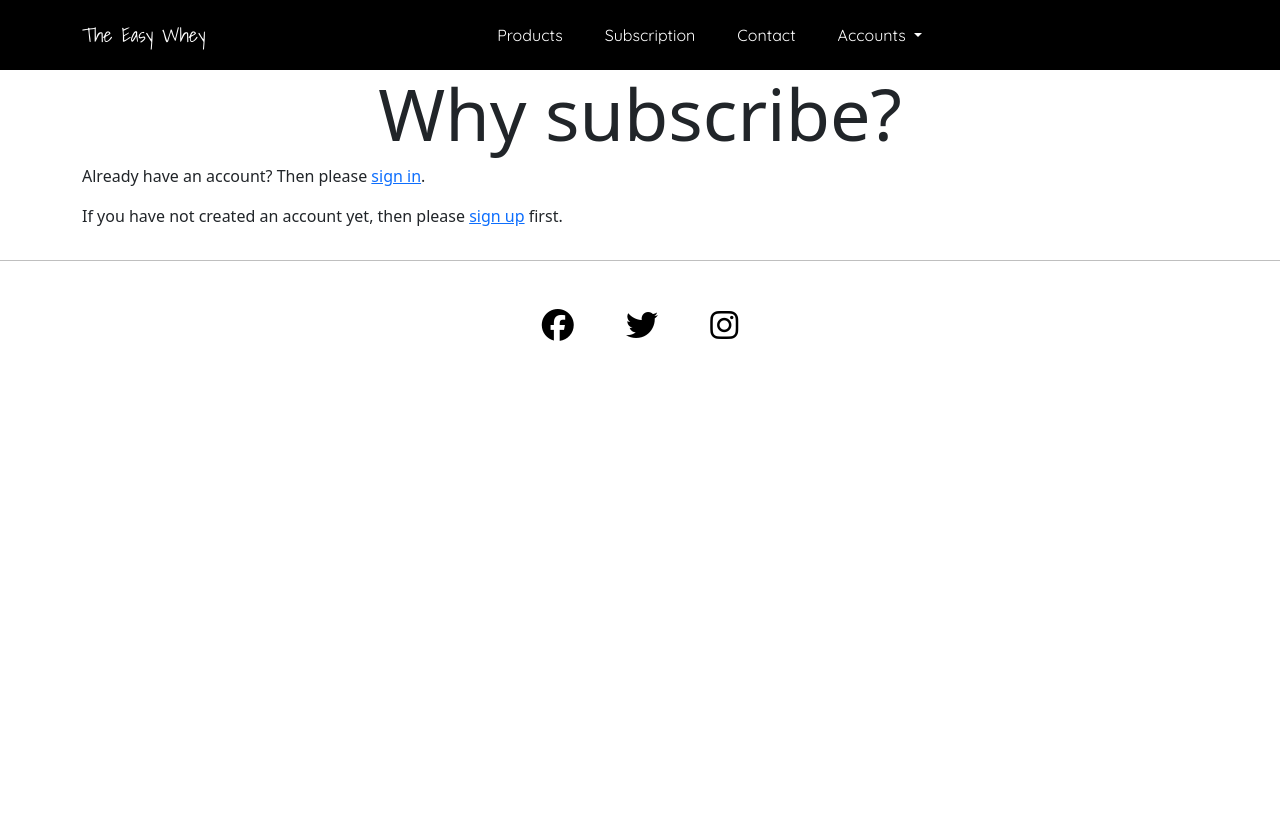
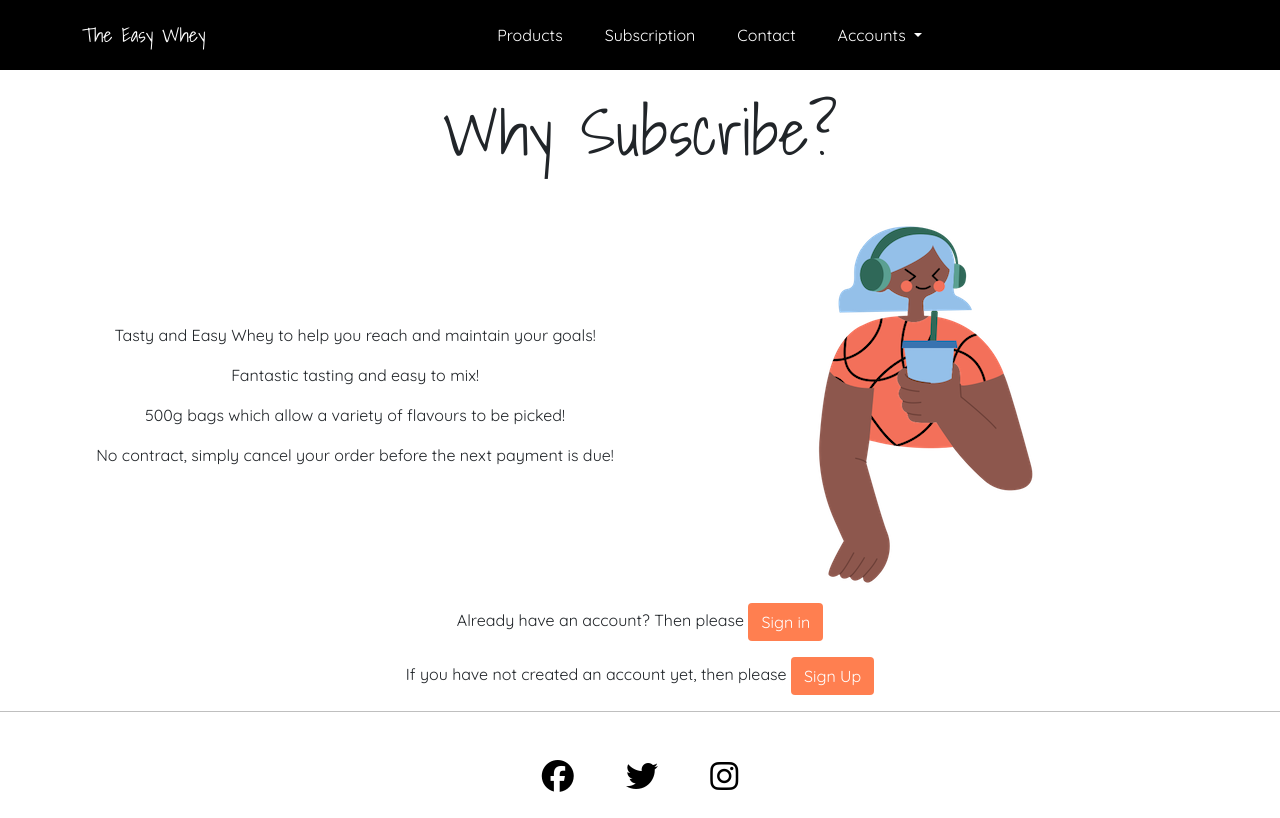
Before and after one commit to Code-Institute-Submissions/the-easy-whey, a Django app: page /subscribe/ in a window 1280 px wide. Before the commit the page ends 341 px from the top, so only its background shows below. Run offline with Django 3.2, Linux system fonts and the light colour scheme; some libraries are stand-ins or nearby versions.

Commit message:
subscribe front end changes p1

```diff
--- a/static/css/style.css
+++ b/static/css/style.css
@@ -60,6 +60,11 @@ hr {
     border-color: coral;
 }
 
+.form-check-input:checked {
+    background-color: coral;
+    border-color: coral;
+}
+
 /* COLOURS
 1. #6a8b3b
 2. #ffb955
--- a/templates/subscription/subscription.html
+++ b/templates/subscription/subscription.html
@@ -8,9 +8,9 @@
 
 {% block header %}
 <div class="container-fluid">
-    <div class="row">
+    <div class="row my-4">
         <div class="col text-center">
-            <h2 class="display-2">Why subscribe?</h2>
+            <h2 class="display-3 title-font">Why Subscribe?</h2>
         </div>
     </div>
 </div>
@@ -18,13 +18,24 @@
 
 {% block content %}
 <div class="container">
-    <div class="row justify-content-center">
-        <div class="col-12">
-            <p>Already have an account? Then please <a href="{% url 'account_login' %}">sign in</a>.</p>
-            <p>If you have not created an account yet, then please <a href="{% url 'account_signup' %}">sign up</a>
-                first.</p>
+    <div class="row justify-content-center text-center">
+        <div class="col-md-6 align-self-center text-font">
+            <p>Tasty and Easy Whey to help you reach and maintain your goals!</p>
+            <p>Fantastic tasting and easy to mix!</p>
+            <p>500g bags which allow a variety of flavours to be picked!</p>
+            <p>No contract, simply cancel your order before the next payment is due!</p>
+
         </div>
+        <div class="col-md-6 text-font"><img src="{% static 'images/woman-shake-1.png' %}" class="img-fluid"
+                alt="women sitting with a protein shake"></div>
     </div>
+    <div class="col align-self-center text-font text-center">
+        <p>Already have an account? Then please <a class="btn standout-button" href="{% url 'account_login' %}">Sign
+                in</a></p>
+        <p>If you have not created an account yet, then please <a class="btn standout-button"
+                href="{% url 'account_signup' %}">Sign Up</a></p>
+    </div>
+</div>
 </div>
 
 {% endblock %}
```
Also changed, not shown: templates/subscription/payment.html (+11 -9 lines), templates/subscription/subscription_details.html (+17 -20 lines), templates/subscription/subscription_items.html (+10 -8 lines).
